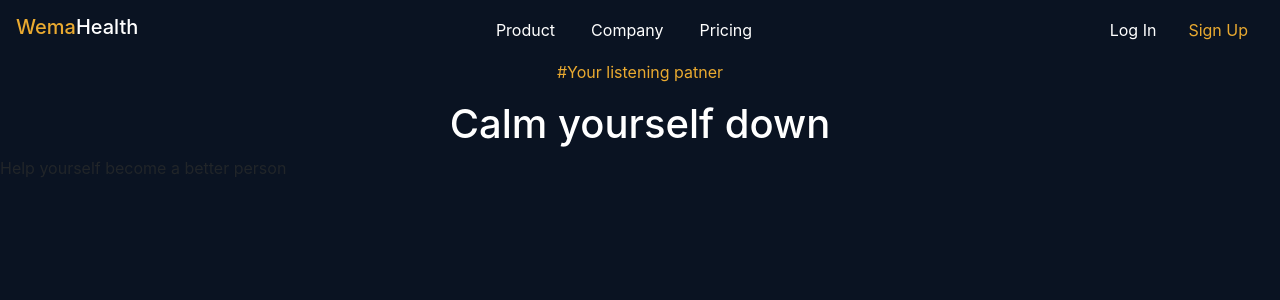
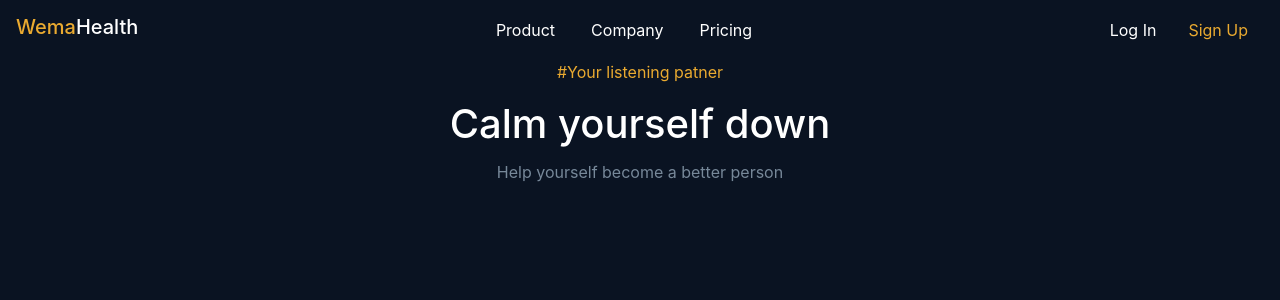
Before and after one commit to Carol254/chatBotApp, an Angular app: page / in a window 1280 px wide. Shown: the top 300 px of the page. Built offline with nearby package versions, Linux system fonts and the light colour scheme.

Commit message:
few changes made

```diff
--- a/src/app/home/home.component.css
+++ b/src/app/home/home.component.css
@@ -6,6 +6,11 @@
     text-align: center;
     color: #eaaa30;
 }
+.sub-title-1{
+    text-align: center;
+    color: lightslategray;
+    padding-top: 4px;
+}
 .main-title{
     color: #fff;
     text-align: center;
--- a/src/app/home/home.component.html
+++ b/src/app/home/home.component.html
@@ -1,5 +1,5 @@
 <div class="main">
     <p class="sub-title">#Your listening patner</p>
     <h1 class="main-title">Calm yourself down</h1>
-    <p>Help yourself become a better person</p>
+    <p class="sub-title-1">Help yourself become a better person</p>
 </div>
```
